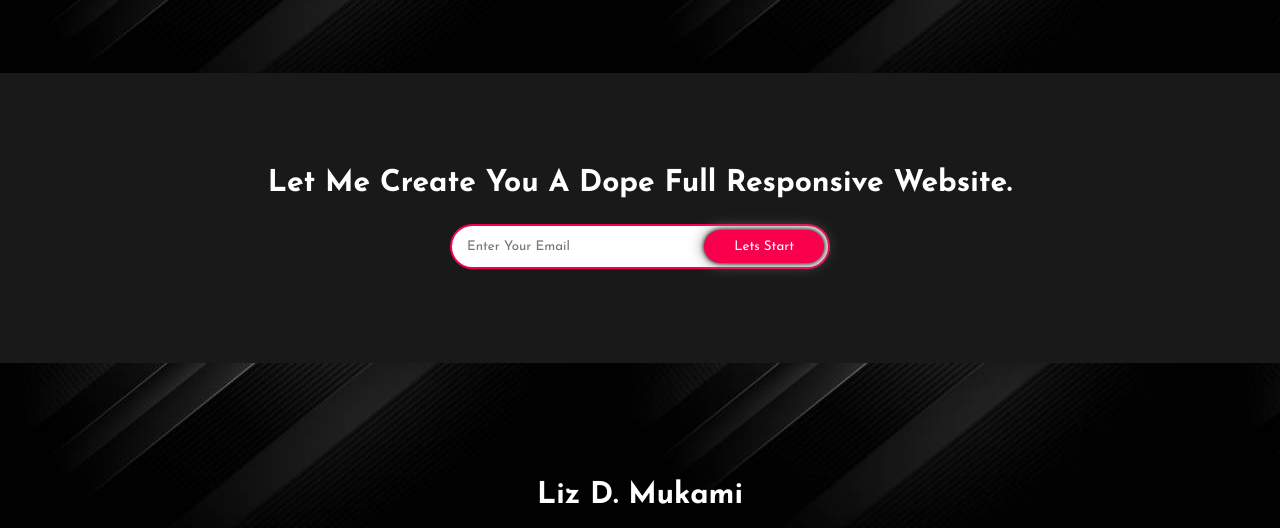
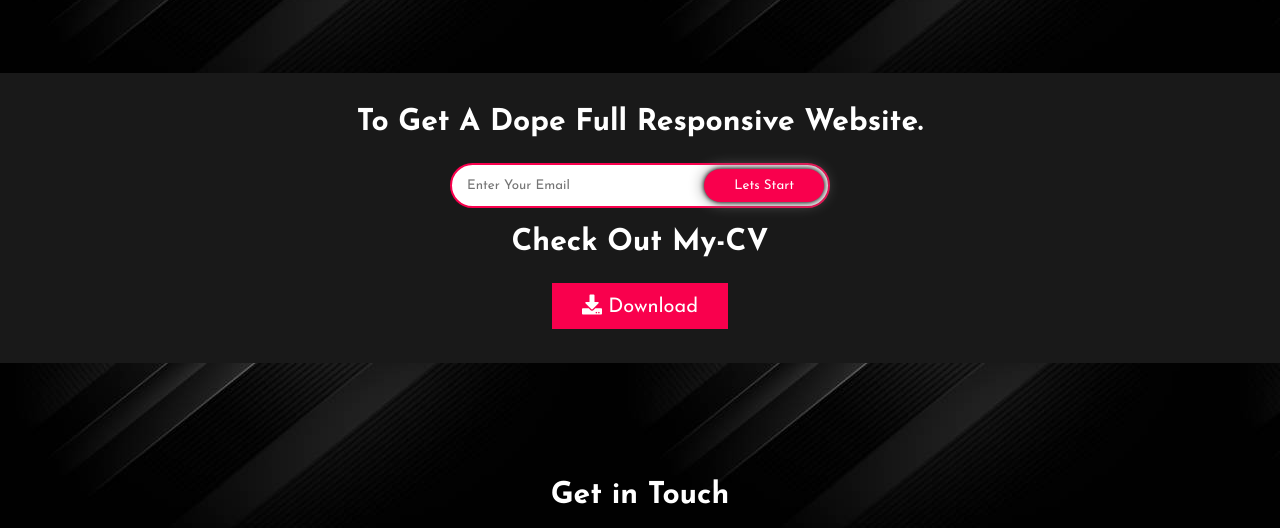
Before and after one commit to lizdmukami/liz-portfolio, a plain HTML site: page index.html in a window 1280 px wide. Shown: the part 2050-2578 px from the top of the page. Drawn offline with Linux system fonts and the light colour scheme.

Commit message:
Added a download button

```diff
--- a/index.html
+++ b/index.html
@@ -19,7 +19,7 @@
             <nav>
                 <img src="./images/logo.png" class="logo"/>
                 <ul>
-                    <li><a href="https://lizdmukami.github.io/liz-portfolio">Home</a></li>
+                    <li><a href="#header">Home</a></li>
                     <li><a href="#about">About</a></li>
                     <li><a href="#services">Services</a></li>
                     <li><a href="#contact">Contact</a></li>
@@ -122,18 +122,22 @@
 
 	<!------Contact Me------>
 	<div id="contact" class="contact-me">
-		<p>Let Me Create You A Dope Full Responsive Website.</p>
+		<p>To Get A Dope Full Responsive Website.</p>
 		<div class="newslatter">
             <form>
                 <input type="email" name="email" id="mail" placeholder="Enter Your Email">
-                <input type="submit" name="submit" value="Lets Start">
+                <input class="submit" type="submit" name="submit" value="Lets Start">
             </form>
         </div>
+        <p>Check Out My-CV</p>
+        <a href="/images/my-cv.pdf" download>
+        <button class="btn"><i class="fa fa-download"></i> Download</button>
+        </a>
 	</div>
 
 	<!------footer start--------->
 	<footer>
-		<p>Liz D. Mukami</p>
+		<p>Get in Touch</p>
 		<p>For more info - please click on the link below to get in touch:</p>
 		<div class="social">
 			<a href="https://m.facebook.com/lizdmukami?eav=AfZDHePDpuwA6jEyKqmpOmtj47xih27VdfLrUz1ymQTra6tkWcnb1STwfk4NzFej27M&paipv=0"><i class="fab fa-facebook-f"></i></a>
--- a/style.css
+++ b/style.css
@@ -14,7 +14,6 @@ body{
   width: 100%;
   height: 100vh;
   background-image: url(./images/background.png);
-  opacity: 0.8;
   background-size: cover;
   background-position: center;
 }
@@ -231,10 +230,16 @@ h5{
 	border-radius: 30px;
 	transition: .4s;
 }
+.card .button:hover{
+	background-color: transparent;
+	border: 2px solid #f9004d;
+	cursor: pointer;
+}
 .newslatter form{
 	width: 380px;
 	max-width: 100%;
 	position: relative;
+	margin-bottom: 5%;
 }
 .newslatter form input:first-child{
 	display: inline-block;
@@ -244,6 +249,7 @@ h5{
 	outline: none;
 	border-radius: 30px;
 }
+
 .newslatter form input:last-child{
 	position: absolute;
 	display: inline-block;
@@ -257,11 +263,25 @@ h5{
 	top: 6px;
 	right: 6px;
 }
-.card .button:hover{
+.newslatter form input:last-child:hover{
+	opacity: 0.8;
+	border: 2px solid #f9004d;
+}
+.btn {
+	background-color: #f9004d;
+	border: none;
+	color: white;
+	padding: 12px 30px;
+	cursor: pointer;
+	font-size: 20px;
+  }
+
+  /* Darker background on mouse-over */
+  .btn:hover {
 	background-color: transparent;
 	border: 2px solid #f9004d;
 	cursor: pointer;
-}
+  }
 .contact-me{
 	width: 100%;
 	height: 290px;
```
Also changed, not shown: 1 other file.
